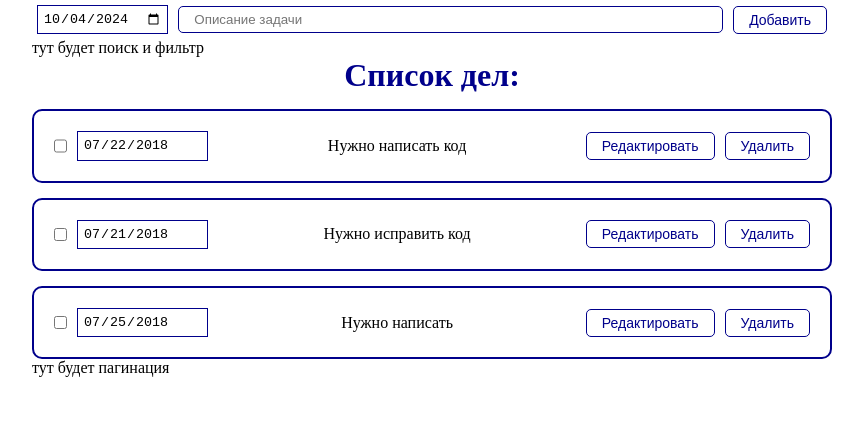
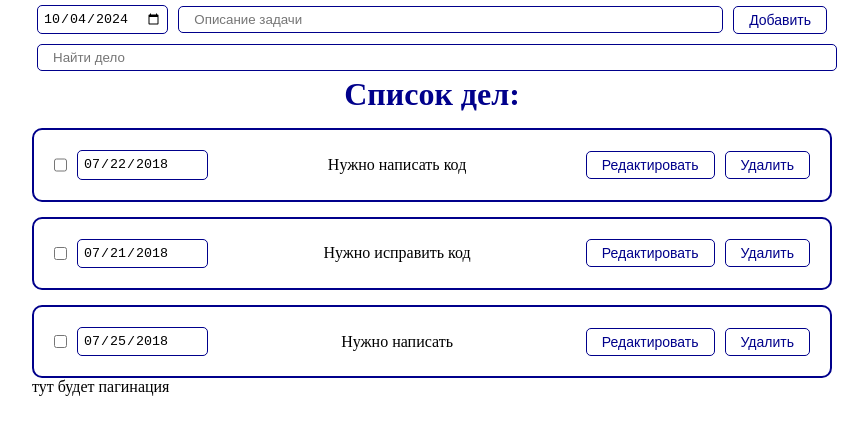
Before and after one commit to IgorSazhinov/react_debuger, a React (Vite) app: page / in a window 1280 px wide. Shown: the top 434 px of the page, without its empty margins (208-1076 px from the left). Built offline with nearby package versions, Linux system fonts and the light colour scheme.

Commit message:
Ещё немного верстки

```diff
--- a/src/App.jsx
+++ b/src/App.jsx
@@ -1,6 +1,7 @@
 import { useState } from 'react'
 import TodoForm from './components/TodoForm'
 import TodoList from './components/TodoList'
+import MyInput from './components/UI/Input/MyInput'
 import './styles/App.css'
 
 function App() {
@@ -21,7 +22,7 @@ function App() {
   return (
     <div className='App'>
       <TodoForm create={createTodo}/>
-      <div className='filterAndSearch'>тут будет поиск и фильтр</div>
+      <MyInput>Найти дело</MyInput>
       {
         todos.length
           ? <TodoList remove={removeTodo} todos={todos}>Список дел:</TodoList>
--- a/src/components/UI/date/MyDate.module.css
+++ b/src/components/UI/date/MyDate.module.css
@@ -1,15 +1,17 @@
 .myDate {
     padding: 5px;
-    border-radius: 5px;
+
     cursor: pointer;
 }
 
 .myDate input {
     border: 1px solid #00008b;
     padding: 5px;
+    border-radius: 5px;
 }
 
 .myDate p {
     border: 1px solid #00008b;
     padding: 5px 15px;
+    border-radius: 5px;
 }
```
